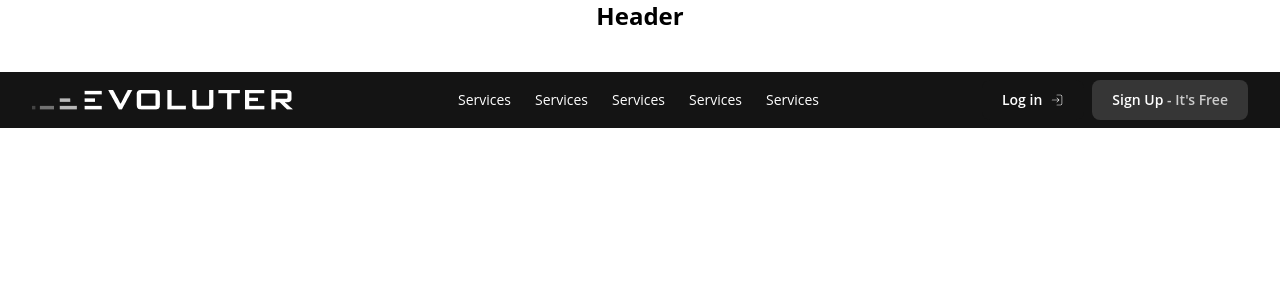
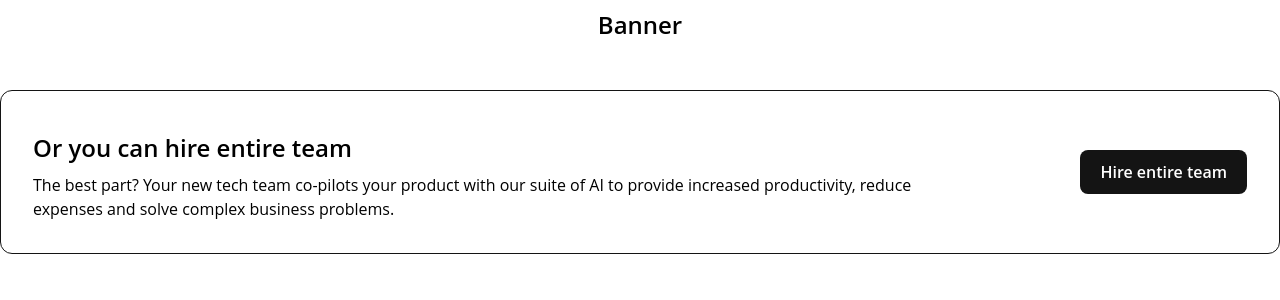
Before and after one commit to tript-cmyk/evoluter-components, a React (Vite) app: page / in a window 1280 px wide. Shown: the top 300 px of the page. Built offline with nearby package versions, Linux system fonts and the light colour scheme.

Commit message:
feat: banner component

```diff
--- /dev/null
+++ b/src/components/layout/Banner.tsx
@@ -0,0 +1,21 @@
+import { Button, BUTTON_VARIANTS } from "../ui/button";
+
+const Banner = () => {
+  return (
+    <div className="flex flex-col gap-6 p-4 items-center md:flex-row md:gap-40 md:p-8 border border-[#141414] rounded-xl hover:bg-[#ABFFC3] duration-700">
+      <div>
+        <h2>Or you can hire entire team</h2>
+        <div>
+          The best part? Your new tech team co-pilots your product with our
+          suite of AI to provide increased productivity, reduce expenses and
+          solve complex business problems.
+        </div>
+      </div>
+      <div>
+        <Button variant={BUTTON_VARIANTS.OUTLINE}>Hire entire team</Button>
+      </div>
+    </div>
+  );
+};
+
+export default Banner;
--- a/src/index.css
+++ b/src/index.css
@@ -12,6 +12,13 @@ input[type="search"]::-webkit-search-results-decoration {
   --font-sans: "Open Sans", sans-serif;
 }
 
+h2 {
+  font-weight: 600;
+  font-size: 24px;
+  line-height: 30px;
+  margin: 10px 0px;
+}
+
 h3 {
   font-weight: 600;
   font-size: 18px;
--- a/src/pages/Home.tsx
+++ b/src/pages/Home.tsx
@@ -1,3 +1,4 @@
+import Banner from "../components/layout/Banner";
 import Footer from "../components/layout/Footer";
 import Header from "../components/layout/Header";
 
@@ -7,8 +8,11 @@ const Home = () => {
       {/* <h2 className="font-bold text-2xl">Footer</h2>
       <Footer /> */}
 
-      <h2 className="font-bold text-2xl">Header</h2>
-      <Header />
+      {/* <h2 className="font-bold text-2xl">Header</h2>
+      <Header /> */}
+
+      <h2 className="font-bold text-2xl">Banner</h2>
+      <Banner />
     </div>
   );
 };
```
